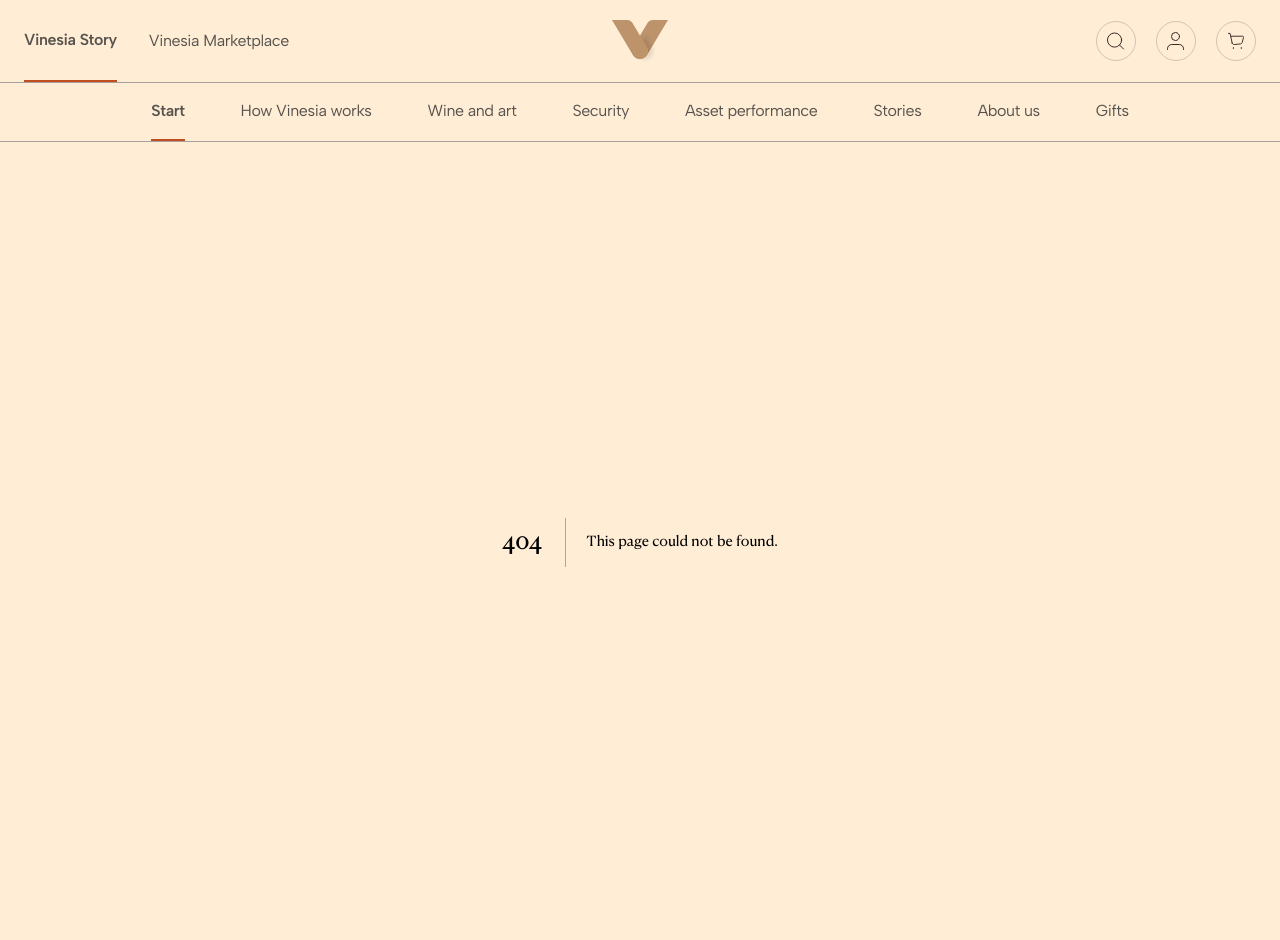
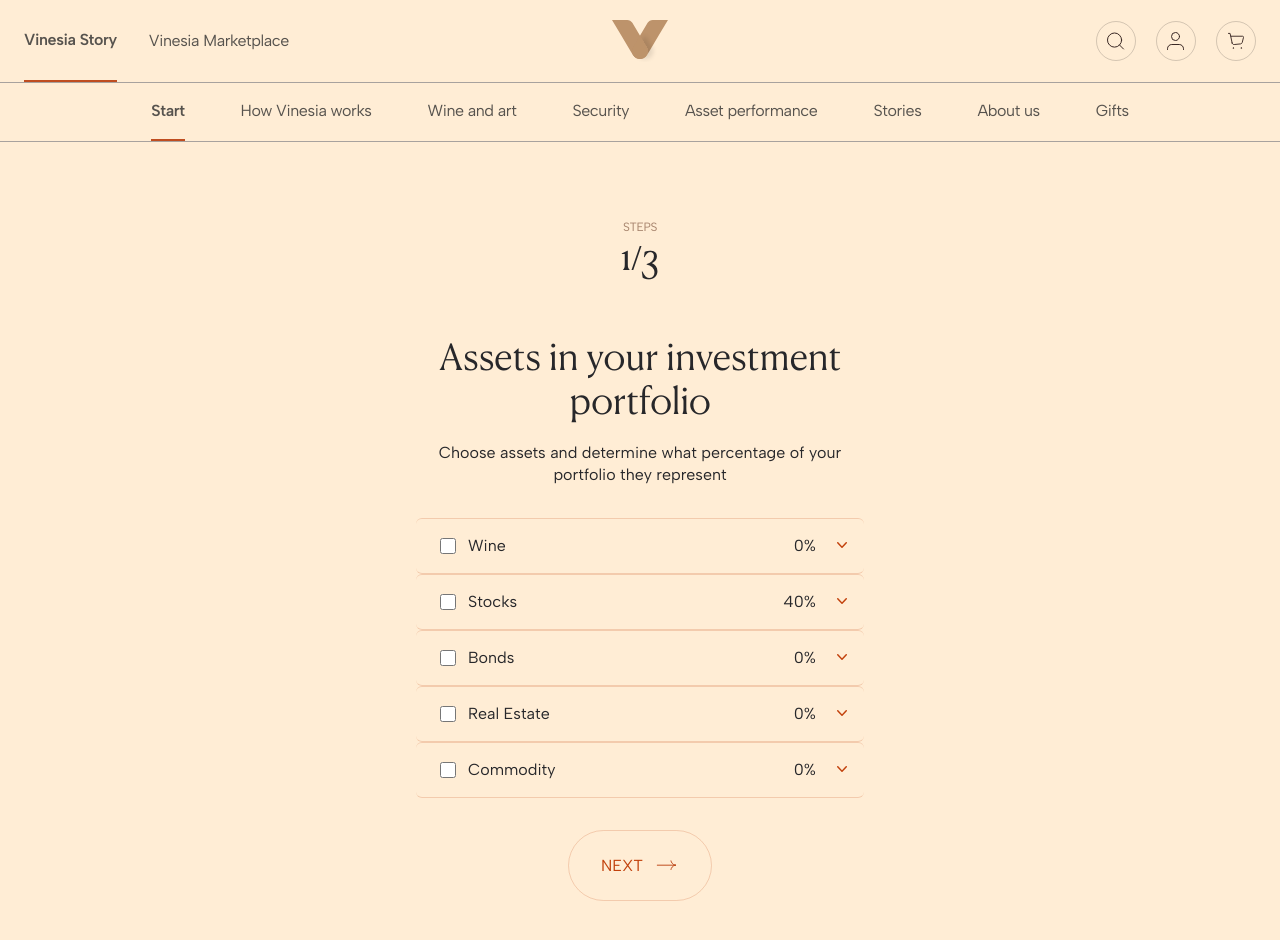
Before and after one commit to nalaZazu/new-vinesia-market, a Next.js app: page /about in a window 1280 px wide. Before the commit this address had no page. Shown: the top 940 px of the page. Built offline with nearby package versions, Linux system fonts and the light colour scheme.

Commit message:
about Modal-page

```diff
--- /dev/null
+++ b/src/app/about/page.tsx
@@ -0,0 +1,12 @@
+import AboutModalOne from "@/components/Modal/page";
+import React from "react";
+
+const AboutModal = () => {
+  return (
+    <div>
+      <AboutModalOne />
+    </div>
+  );
+};
+
+export default AboutModal;
--- a/src/app/aboutus/page.tsx
+++ b/src/app/aboutus/page.tsx
@@ -28,6 +28,7 @@ import arrowdowns from "@/assets/icons/downarrow.svg";
 import textOne from "@/assets/icons/getStarted.svg";
 import textTwo from "@/assets/icons/getstarted2.svg";
 import AboutSlider from "@/components/aboutslider/page";
+import Link from "next/link";
 const About = () => {
   return (
     <React.Fragment>
@@ -301,13 +302,14 @@ const About = () => {
               <p className="max-w-[329px] text-zinc-800 text-lg font-semibold  md:pt-[72px] pt-6 pb-6 leading-relaxed   tracking-[-0.36px]">
                 See what your portfolio could have returned with wine
               </p>
-
+              <Link href="/about">
                 <button className="px-8 py-[22px] text-white  bg-orange-700 rounded-[48px] justify-center items-center gap-3 inline-flex">
                   CALCULATE{" "}
                   <span>
                     <Arrows storke="#FFFFFF" />
                   </span>
                 </button>
+              </Link>
             </div>
             <div className="md:max-w-[608px] ">
               <div className="tracking-[-0.32px] md:pb-8 py-10 ">
@@ -407,7 +409,8 @@ const About = () => {
                 <h3 className="text-white text-4xl font-light   leading-[44px] pb-8">
                   The faster way to get to know us
                 </h3>
-                <button className=" px-8 py-[22px] rounded-[48px] border border-white border-opacity-20 justify-center items-center gap-3 inline-flex   text-center text-white text-xs font-normal   uppercase leading-3 tracking-tight">START INVESTING NOW
+                <button className=" px-8 py-[22px] rounded-[48px] border border-white border-opacity-20 justify-center items-center gap-3 inline-flex   text-center text-white text-xs font-normal   uppercase leading-3 tracking-tight">
+                  START INVESTING NOW
                   <Arrows storke="#FFFFFF" />
                 </button>
               </div>
@@ -415,7 +418,7 @@ const About = () => {
 
             {/* here is new slider  section */}
 
-            <AboutSlider/>
+            <AboutSlider />
           </div>
         </div>
       </div>
--- /dev/null
+++ b/src/components/Modal/AboutModalDropdown/page.tsx
@@ -0,0 +1,122 @@
+import { Fragment } from "react";
+import { Menu, Transition } from "@headlessui/react";
+import { ChevronDownIcon } from "@heroicons/react/20/solid";
+import { AboutModalValue } from "@/constants/aboutSection";
+
+function classNames(...classes: any) {
+  return classes.filter(Boolean).join(" ");
+}
+
+export default function AboutDropDown() {
+  return (
+    <div className="py-8">
+      {AboutModalValue?.map((item: any, index: any) => {
+        const { id, title, number } = item;
+        return (
+          <Menu
+            as="div"
+            className="relative inline-block text-left w-full "
+            key={id}
+          >
+            <div>
+              <Menu.Button className="inline-flex w-full justify-between items-center gap-x-1.5 rounded-md  text-sm font-semibold text-gray-900  pl-6 pr-4 py-4 border-t border-b border-orange-700 border-opacity-20  ">
+                <div className="flex items-center gap-3">
+                  <input
+                    id="options"
+                    name="options"
+                    type="checkbox"
+                    className="h-4 w-4 rounded border-gray-900 text-gray-900 focus:ring-text-gray-900"
+                  />
+                  <label
+                    htmlFor="options"
+                    className=" text-zinc-800 text-base font-normal  leading-snug"
+                  >
+                    {title}
+                  </label>
+                </div>
+                <div className="flex gap-4">
+                  <p className="text-right text-zinc-800 text-base font-normal   leading-snug">
+                    {number}%
+                  </p>
+                  <ChevronDownIcon
+                    className="-mr-1 h-5 w-5 text-orange-700"
+                    aria-hidden="true"
+                  />
+                </div>
+              </Menu.Button>
+            </div>
+
+            {/* <Transition
+        as={Fragment}
+        enter="transition ease-out duration-100"
+        enterFrom="transform opacity-0 scale-95"
+        enterTo="transform opacity-100 scale-100"
+        leave="transition ease-in duration-75"
+        leaveFrom="transform opacity-100 scale-100"
+        leaveTo="transform opacity-0 scale-95"
+      >
+        <Menu.Items className="absolute right-0 z-10 mt-2 w-full origin-top-right rounded-md bg-white shadow-lg ring-1 ring-black ring-opacity-5 focus:outline-none">
+          <div className="py-1">
+            <Menu.Item>
+              {({ active }) => (
+                <a
+                  href="#"
+                  className={classNames(
+                    active ? "bg-gray-100 text-gray-900" : "text-gray-700",
+                    "block px-4 py-2 text-sm"
+                  )}
+                >
+                  Account settings
+                </a>
+              )}
+            </Menu.Item>
+            <Menu.Item>
+              {({ active }) => (
+                <a
+                  href="#"
+                  className={classNames(
+                    active ? "bg-gray-100 text-gray-900" : "text-gray-700",
+                    "block px-4 py-2 text-sm"
+                  )}
+                >
+                  Support
+                </a>
+              )}
+            </Menu.Item>
+            <Menu.Item>
+              {({ active }) => (
+                <a
+                  href="#"
+                  className={classNames(
+                    active ? "bg-gray-100 text-gray-900" : "text-gray-700",
+                    "block px-4 py-2 text-sm"
+                  )}
+                >
+                  License
+                </a>
+              )}
+            </Menu.Item>
+            <form method="POST" action="#">
+              <Menu.Item>
+                {({ active }) => (
+                  <button
+                    type="submit"
+                    className={classNames(
+                      active ? "bg-gray-100 text-gray-900" : "text-gray-700",
+                      "block w-full px-4 py-2 text-left text-sm"
+                    )}
+                  >
+                    Sign out
+                  </button>
+                )}
+              </Menu.Item>
+            </form>
+          </div>
+        </Menu.Items>
+      </Transition> */}
+          </Menu>
+        );
+      })}
+    </div>
+  );
+}
--- /dev/null
+++ b/src/components/Modal/page.tsx
@@ -0,0 +1,40 @@
+"use client"
+import React from "react";
+import AboutDropDown from "./AboutModalDropdown/page";
+import { Arrows } from "@/assets/icons/Icons";
+
+const AboutModalOne = () => {
+  return (
+    <React.Fragment>
+      <div className="container mx-auto">
+        <div className="md:px-[416px] md:py-[72px]  text-center   px-4  pt-[60px] pb-[72px] ">
+          <div className="md:pb-14 pb-8">
+            <span className="text-[#A6836C]  text-xs font-normal  uppercase leading-3 tracking-tight ">
+              Steps
+            </span>
+            <h3 className="text-zinc-800 text-4xl font-light  leading-[44px] tracking[-0.36px]">
+              1/3
+            </h3>
+          </div>
+          <div>
+            <h3 className=" text-center text-zinc-800 md:text-4xl  pb-4 md:leading-[44px] tracking-[-0.36px]     text-[21px] font-light   leading-[29px]">
+              Assets in your investment portfolio
+            </h3>
+            <p className="text-center text-zinc-800 text-base font-normal  leading-snug ">
+              Choose assets and determine what percentage of your portfolio they
+              represent
+            </p>
+          </div>
+
+          <AboutDropDown />
+
+          <button className="px-8 py-[22px] rounded-full border border-orange-700 text-orange-700 border-opacity-20 justify-center items-center gap-3 inline-flex">
+          NEXT <Arrows storke="#BF4D20" />
+          </button>
+        </div>
+      </div>
+    </React.Fragment>
+  );
+};
+
+export default AboutModalOne;
--- a/src/components/accordion/page.tsx
+++ b/src/components/accordion/page.tsx
@@ -1,82 +1,81 @@
 "use client";
-import React , { Fragment, useState } from "react";
+import React, { Fragment, useState } from "react";
 import { Disclosure } from "@headlessui/react";
- import { ArrowDown, RoundArrow } from "@/assets/icons/Icons";
+import { ArrowDown, RoundArrow } from "@/assets/icons/Icons";
 import { AccordionAbout, AccordionAboutTwo } from "@/constants/accrodion";
 
-export function AccordionWine( ) {
-  const [isActive , setIsActive ] = useState<any>()
-  const handleDisclosure = (id:any) => {
-    setIsActive(id)
-  }
+export function AccordionWine() {
+  const [isActive, setIsActive] = useState<any>();
+  const handleDisclosure = (id: any) => {
+    setIsActive(id);
+  };
   return (
     <React.Fragment>
       {AccordionAbout?.map((item: any, index: any) => {
-        const { id,title, text } = item;
+        const { id, title, text } = item;
         return (
           <div className="w-full md:pt-10 pt-8">
             <div className="  w-full  rounded-2xl  md:px-2" key={index}>
               <Disclosure>
+                <>
+                  <Disclosure.Button
+                    className="flex md:gap-0 gap-10 w-full justify-between rounded-lg text-start  md:text-lg    md:leading-relaxed  text-white text-base font-semibold  leading-snug"
+                    onClick={() => handleDisclosure(id)}
+                  >
+                    <span>{title}</span>
+                    <RoundArrow />
+                  </Disclosure.Button>
 
-                  <>
-                    <Disclosure.Button className="flex md:gap-0 gap-10 w-full justify-between rounded-lg text-start  md:text-lg    md:leading-relaxed  text-white text-base font-semibold  leading-snug" onClick={()=>handleDisclosure(id)}>
-                      <span>{title}</span>
-                  <RoundArrow />
-                    </Disclosure.Button>
-
-                  { isActive ==id &&  <Disclosure.Panel className="text-red-300 text-base font-normal pt-6  leading-snug tracking-[0.32px]">
+                  {isActive == id && (
+                    <Disclosure.Panel className="text-red-300 text-base font-normal pt-6  leading-snug tracking-[0.32px]">
                       {text}
-                    </Disclosure.Panel>}
-                  </>
-
+                    </Disclosure.Panel>
+                  )}
+                </>
               </Disclosure>
             </div>
           </div>
         );
       })}
-
-
     </React.Fragment>
   );
 }
 
-
-
-
-
-export function AccordionWineAbout( ) {
-  const [open , setOpen ] = useState<any>()
-  const handleToggle = (id:any) => {
-    setOpen(id)
-  }
+export function AccordionWineAbout() {
+  const [isActive, setIsActive] = useState<any>();
+  const handleToggle = (id: any) => {
+    setIsActive(id);
+  };
   return (
     <React.Fragment>
       {AccordionAboutTwo?.map((item: any, index: any) => {
-        const { id,title, text } = item;
+        const { id, title, text } = item;
         return (
           <div className="w-full x   pl-6 pr-4 py-4 border-t border-orange-700 border-opacity-20 justify-between items-center inline-flex">
             <div className="  w-full  rounded-2xl  md:px-2" key={index}>
               <Disclosure>
-                  <>
-                    <Disclosure.Button className="flex md:gap-0 gap-10 w-full justify-between     tracking[-0.36px] text-zinc-800 text-lg font-semibold text-start  leading-relaxed " onClick={()=>handleToggle(id)}>
-                      <p className="max-w-[425px]">{title}</p>
-                      <div className="md:w-0 md:h-0 w-6 h-6">
-                      <ArrowDown/>
-                      </div>
+                <>
+                  <Disclosure.Button
+                    className="flex md:gap-0 gap-10 w-full justify-between     tracking[-0.36px] text-zinc-800 text-lg font-semibold text-start  leading-relaxed "
+                    onClick={() => handleToggle(id)}
+                  >
+                    <p className="max-w-[425px]">{title}</p>
+                    <div className="md:w-0 md:h-0 w-6 h-6">
+                      <ArrowDown />
+                    </div>
+                  </Disclosure.Button>
 
-                    </Disclosure.Button>
-
-                  { open ==id &&  <Disclosure.Panel className="text-neutral-600 text-base font-normal pt-3 leading-snug tracking[-0.32px]  ">
+                  {isActive == id && (
+                    <Disclosure.Panel className="text-neutral-600 text-base font-normal pt-3 leading-snug tracking[-0.32px]  ">
                       {text}
-                    </Disclosure.Panel>}
-                  </>
+                    </Disclosure.Panel>
+                  )}
+                </>
               </Disclosure>
             </div>
           </div>
         );
       })}
-
-
     </React.Fragment>
   );
 }
--- a/src/constants/aboutSection.ts
+++ b/src/constants/aboutSection.ts
@@ -29,3 +29,12 @@ export const AboutSection = [
     icon: money,
   },
 ];
+
+
+export const AboutModalValue=[
+  {id:1 , title:"Wine" , number:"0"},
+  {id:2 , title:"Stocks" , number:"40"},
+  {id:3 , title:"Bonds" , number:"0"},
+  {id:4 , title:"Real Estate" , number:"0"},
+  {id:5 , title:"Commodity" , number:"0"},
+]
```
Lines whose indentation alone changed are shown as unchanged.
